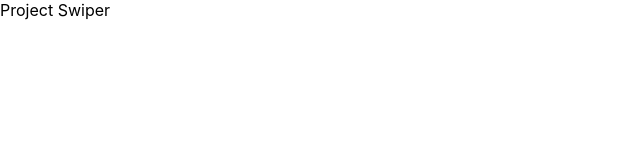
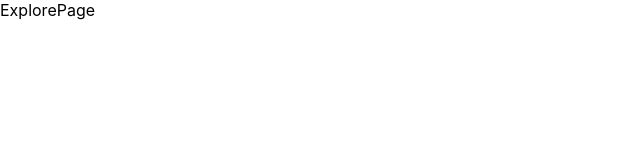
Before and after one commit to JaafarRammal/BGN21-Oct, a React (Create React App) app in the folder frontend/project-swiper/: page / in a window 1280 px wide. Shown: the top 160 px of the page, without its empty margins (0-640 px from the left). Built offline with nearby package versions, Linux system fonts and the light colour scheme.

Commit message:
router setup

```diff
--- a/frontend/project-swiper/package.json
+++ b/frontend/project-swiper/package.json
@@ -12,6 +12,7 @@
     "@types/react-dom": "^17.0.10",
     "react": "^17.0.2",
     "react-dom": "^17.0.2",
+    "react-router-dom": "^5.3.0",
     "react-scripts": "4.0.3",
     "typescript": "^4.4.4",
     "web-vitals": "^1.1.2"
@@ -39,5 +40,8 @@
       "last 1 firefox version",
       "last 1 safari version"
     ]
+  },
+  "devDependencies": {
+    "@types/react-router-dom": "^5.3.2"
   }
 }
--- a/frontend/project-swiper/src/App.tsx
+++ b/frontend/project-swiper/src/App.tsx
@@ -1,7 +1,21 @@
 import "./App.css";
+import { BrowserRouter as Router, Route, Switch, Redirect } from "react-router-dom";
+import { NavbarLinks } from "./Helpers/NavbarLinks";
 
 function App() {
-  return <div>Project Swiper</div>;
+  return (
+    <Router>
+      <div>
+        <Switch>
+          {Object.keys(NavbarLinks).map((key, index) => {
+            const link = NavbarLinks[key];
+            return <Route key={index} exact path={link.redirect} component={link.page} />;
+          })}
+          <Redirect from="**" to="/" />
+        </Switch>
+      </div>
+    </Router>
+  );
 }
 
 export default App;
--- /dev/null
+++ b/frontend/project-swiper/src/Helpers/NavbarLinks.tsx
@@ -0,0 +1,23 @@
+import ExplorePage from "../Pages/ExplorePage";
+import MyProjectsPage from "../Pages/MyProjectsPage";
+
+// Navlink object to abstract the different pages and their link properties
+export interface NavbarLinkObject {
+  redirect: string;
+  title: string;
+  page: any;
+}
+
+// Different pages
+export const NavbarLinks: { [id: string]: NavbarLinkObject } = {
+  explore: {
+    redirect: "/",
+    title: "Explore",
+    page: ExplorePage,
+  },
+  myprojects: {
+    redirect: "/myprojects",
+    title: "My Projects",
+    page: MyProjectsPage,
+  },
+};
--- /dev/null
+++ b/frontend/project-swiper/src/Pages/ExplorePage.tsx
@@ -0,0 +1,5 @@
+function ExplorePage() {
+  return <div>ExplorePage</div>;
+}
+
+export default ExplorePage;
--- /dev/null
+++ b/frontend/project-swiper/src/Pages/MyProjectsPage.tsx
@@ -0,0 +1,5 @@
+function MyProjectsPage() {
+  return <div>MyProjects page</div>;
+}
+
+export default MyProjectsPage;
```
Also changed, not shown: 1 other file (tests, documents, lock files or other folders).
